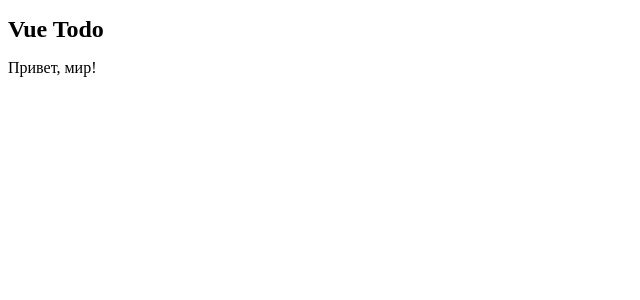
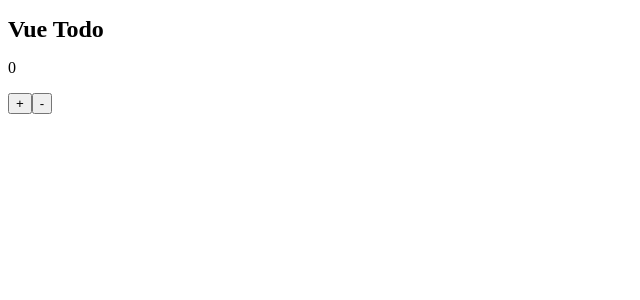
Before and after one commit to metaldeth/vue_todo, a Vue app: page / in a window 1280 px wide. Shown: the top 300 px of the page, without its empty margins (0-640 px from the left). Built offline with nearby package versions, Linux system fonts and the light colour scheme.

Commit message:
счётчик

```diff
--- a/src/App.vue
+++ b/src/App.vue
@@ -1,11 +1,23 @@
 <script setup lang="ts">
-  const message = 'Привет, мир!'
+  import { ref } from 'vue'
+
+  const count = ref(0)
+
+  function increment() {
+    count.value++
+  }
+
+  function decrement() {
+    count.value--
+  }
 </script>
 
 <template>
   <div>
     <h1>Vue Todo</h1>
-    <p>{{ message }}</p>
+    <p>{{ count }}</p>
+    <button @click="increment">+</button>
+    <button @click="decrement">-</button>
   </div>
 </template>
 
```
